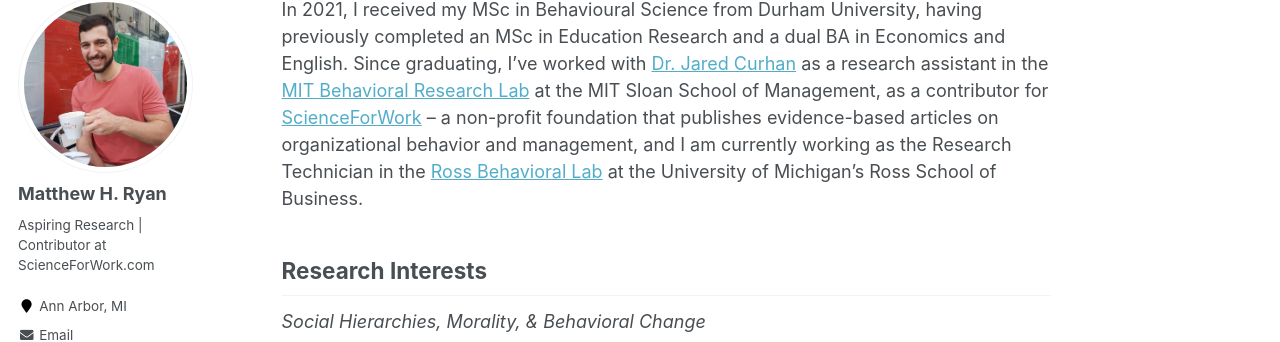
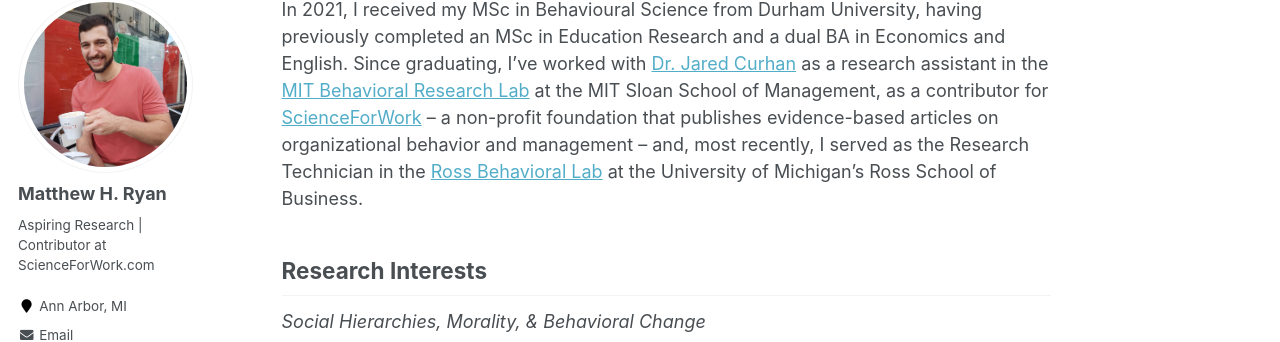
Before and after one commit to mattyhryan/mattyhryan.github.io, a Jekyll site: the page built from _pages/about.md, in a window 1280 px wide and 900 px high. Shown: the part 122-464 px from the top of the window. Built offline with Jekyll 4.4.1, drawn with Linux system fonts in a browser that asks for light colours.

Commit message:
Update about.md

```diff
--- a/_pages/about.md
+++ b/_pages/about.md
@@ -7,7 +7,7 @@ redirect_from:
   - /about.html
 ---
 
-In 2021, I received my MSc in Behavioural Science from Durham University, having previously completed an MSc in Education Research and a dual BA in Economics and English. Since graduating, I’ve worked with [Dr. Jared Curhan](http://web.mit.edu/curhan/www/) as a research assistant in the [MIT Behavioral Research Lab](https://brl.mit.edu/) at the MIT Sloan School of Management, as a contributor for [ScienceForWork](https://scienceforwork.com/) -- a non-profit foundation that publishes evidence-based articles on organizational behavior and management, and I am currently working as the Research Technician in the [Ross Behavioral Lab](https://cores.research.umich.edu/core/ross-behavioral-lab/) at the University of Michigan’s Ross School of Business.
+In 2021, I received my MSc in Behavioural Science from Durham University, having previously completed an MSc in Education Research and a dual BA in Economics and English. Since graduating, I’ve worked with [Dr. Jared Curhan](http://web.mit.edu/curhan/www/) as a research assistant in the [MIT Behavioral Research Lab](https://brl.mit.edu/) at the MIT Sloan School of Management, as a contributor for [ScienceForWork](https://scienceforwork.com/) -- a non-profit foundation that publishes evidence-based articles on organizational behavior and management -- and, most recently, I served as the Research Technician in the [Ross Behavioral Lab](https://cores.research.umich.edu/core/ross-behavioral-lab/) at the University of Michigan’s Ross School of Business.
 
 ## Research Interests
 
```
